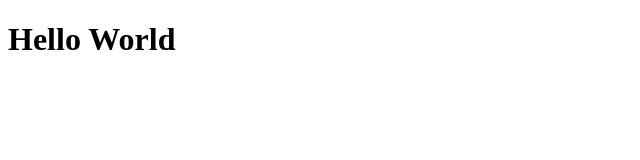
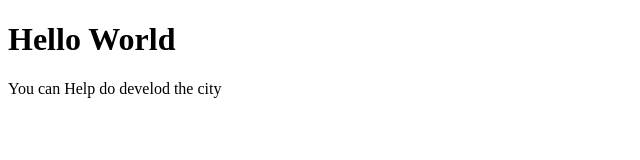
Before and after one commit to Debarajm24/Deb, a plain HTML site: page index.htm in a window 1280 px wide. Shown: the whole page, without its empty margins (0-640 px from the left). Drawn offline with Linux system fonts and the light colour scheme.

Commit message:
My second commit

```diff
--- a/index.htm
+++ b/index.htm
@@ -3,7 +3,11 @@
 <head>
 	<title></title>
 </head>
+
+
 <body>
      <h1>Hello World</h1>
+
+     <p>You can Help do develod the city</p>
 </body>
 </html>
```
